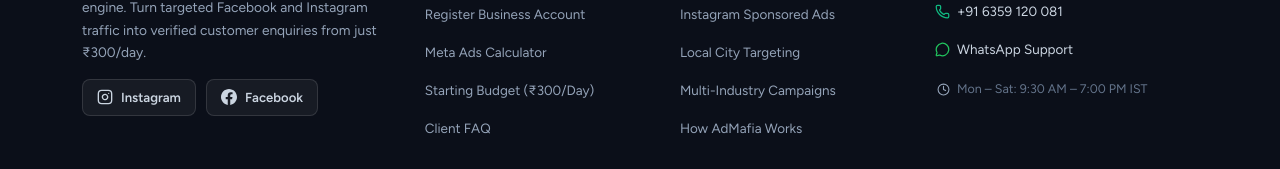
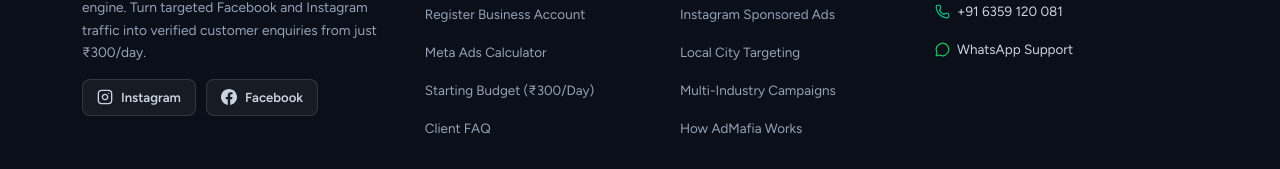
Before and after one commit to essassets-arch/admafia, a React (Vite) app in the folder frontend/: page / in a window 1280 px wide. Shown: the part 8163-8332 px from the top of the page. Built offline with nearby package versions, Linux system fonts and the light colour scheme; no server answers.

Commit message:
fix(footer): remove operating hours item from contact and support column

```diff
--- a/frontend/src/App.jsx
+++ b/frontend/src/App.jsx
@@ -2,7 +2,7 @@ import React, { useState, useEffect } from 'react';
 import {
   Menu, X, ChevronRight, ChevronDown, Laptop, Shield,
   Crown, Sparkles, Palette, Briefcase, Layers, ArrowRight, CheckCircle2,
-  Mail, Phone, MessageCircle, Clock
+  Mail, Phone, MessageCircle
 } from 'lucide-react';
 import MetaAdsCalculator from './components/MetaAdsCalculator';
 import WhatsAppWidget from './components/WhatsAppWidget';
@@ -1434,10 +1434,6 @@ export default function App() {
                     <span>WhatsApp Support</span>
                   </a>
                 </li>
-                <li className="footer-contact-sub">
-                  <Clock size={13} color="#94a3b8" />
-                  <span>Mon – Sat: 9:30 AM – 7:00 PM IST</span>
-                </li>
               </ul>
             </div>
           </div>
--- a/frontend/src/index.css
+++ b/frontend/src/index.css
@@ -1045,16 +1045,6 @@ details p {
   color: #ffb800 !important;
 }
 
-.footer-contact-sub {
-  display: flex;
-  align-items: center;
-  gap: 7px;
-  font-size: 0.78rem;
-  color: #64748b;
-  margin-top: 4px;
-  padding-left: 2px;
-}
-
 .footer-col h4 {
   color: #f8fafc;
   font-size: 0.92rem;
```
Also changed, not shown: 5 other files (tests, documents, lock files or other folders).
